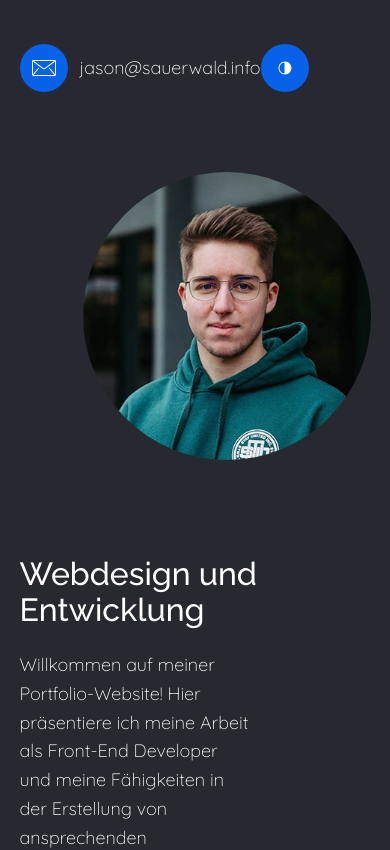
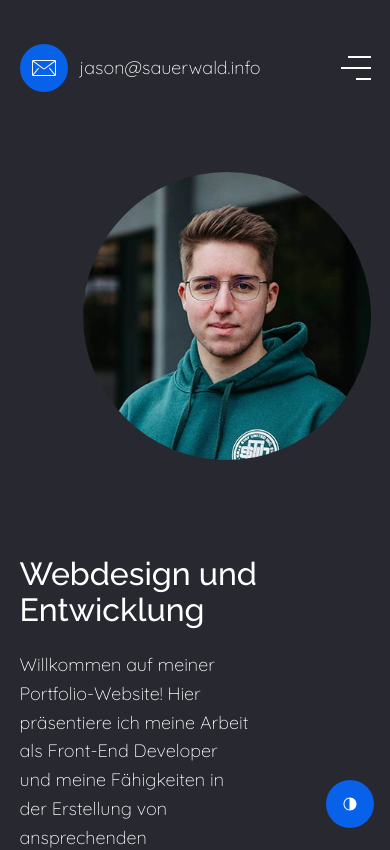
Before and after one commit to JasonSa19/vue-portfolio, a Vue app: page / in a window 390 px wide. Shown: the top 850 px of the page. Built offline with nearby package versions, Linux system fonts and the light colour scheme.

Commit message:
Responsive Fixes

```diff
--- a/src/assets/scss/layout/header.scss
+++ b/src/assets/scss/layout/header.scss
@@ -1,7 +1,7 @@
 header {
   nav {
     &.open {
-      top: 0;
+      top: 2rem;
     }
   }
 
--- a/src/components/Header.vue
+++ b/src/components/Header.vue
@@ -19,7 +19,7 @@ const toggleHeader = () => {
 </script>
 
 <template>
-  <header class="relative z-10 font-light mt-11">
+  <header class="z-10 font-light mt-11">
     <div
       class="container flex items-center mx-auto header-inner"
       :class="{ open: isHeaderOpen }"
--- a/src/components/modules/modeSwitcher.vue
+++ b/src/components/modules/modeSwitcher.vue
@@ -20,11 +20,11 @@ document.documentElement.classList.add("dark");
 <template>
   <button
     :id="uniqueId"
-    class="flex items-center justify-center w-12 h-12 px-4 py-2 text-white transition-colors rounded-full group hover:bg-white bg-blue dark:bg-blue dark:text-white"
+    class="fixed z-10 flex items-center justify-center w-12 h-12 px-4 py-2 text-white transition-colors rounded-full md:bottom-auto md:right-auto md:relative bottom-4 right-4 group md:hover:bg-white bg-blue dark:bg-blue dark:text-white"
     @click="toggleDarkMode"
   >
     <mode
-      class="w-10 h-10 transition-colors fill-white group-hover:fill-blue"
+      class="w-10 h-10 transition-colors fill-white md:group-hover:fill-blue"
     />
   </button>
 </template>
--- a/src/components/sites/Home.vue
+++ b/src/components/sites/Home.vue
@@ -44,7 +44,7 @@ onMounted(() => {
 <style>
 .anim {
   opacity: 0;
-  transform: translateY(100px);
+  transform: translateY(40px);
   transition: opacity 0.5s ease-in-out, transform 0.5s ease-in-out;
 }
 
```
